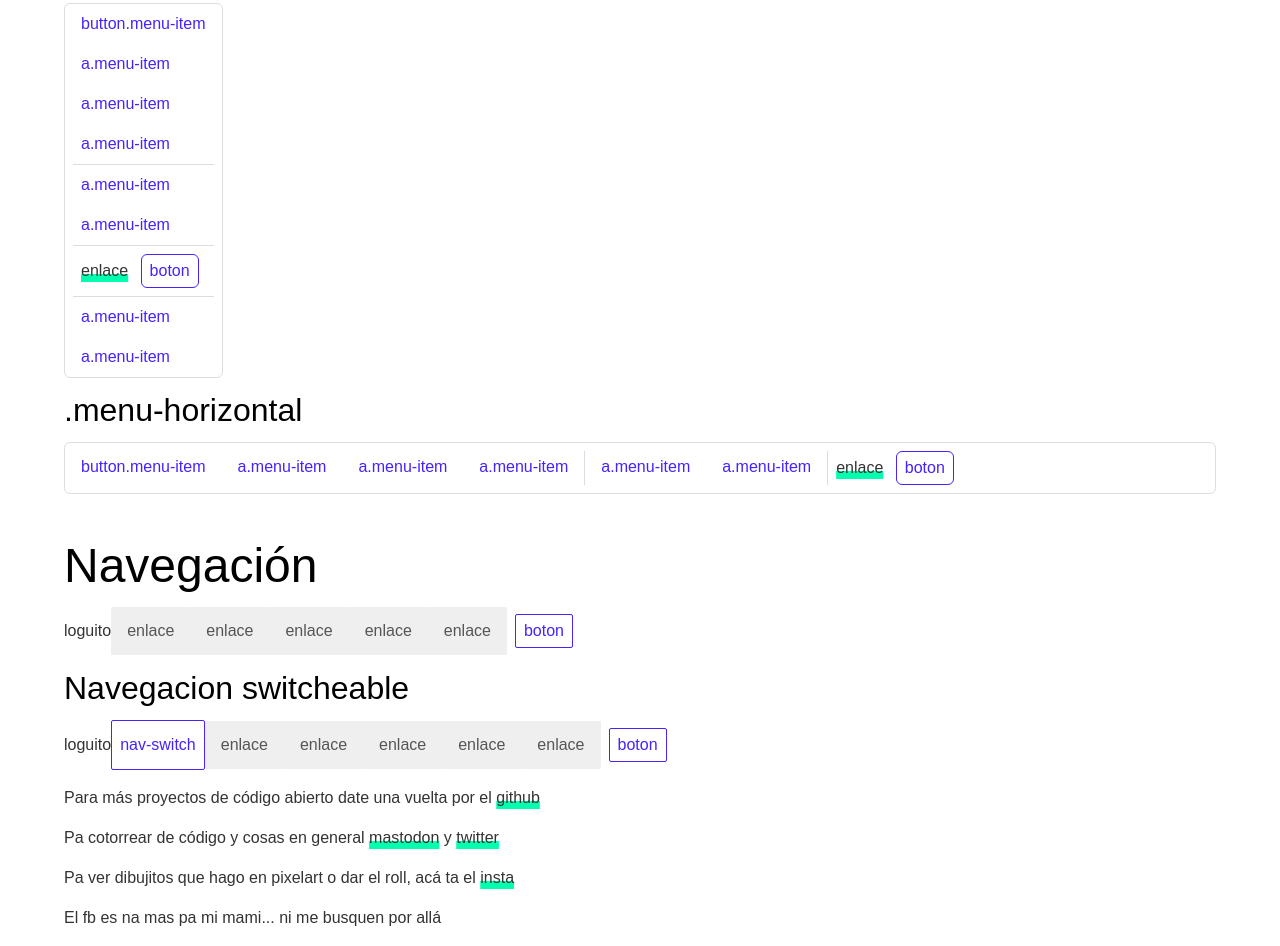
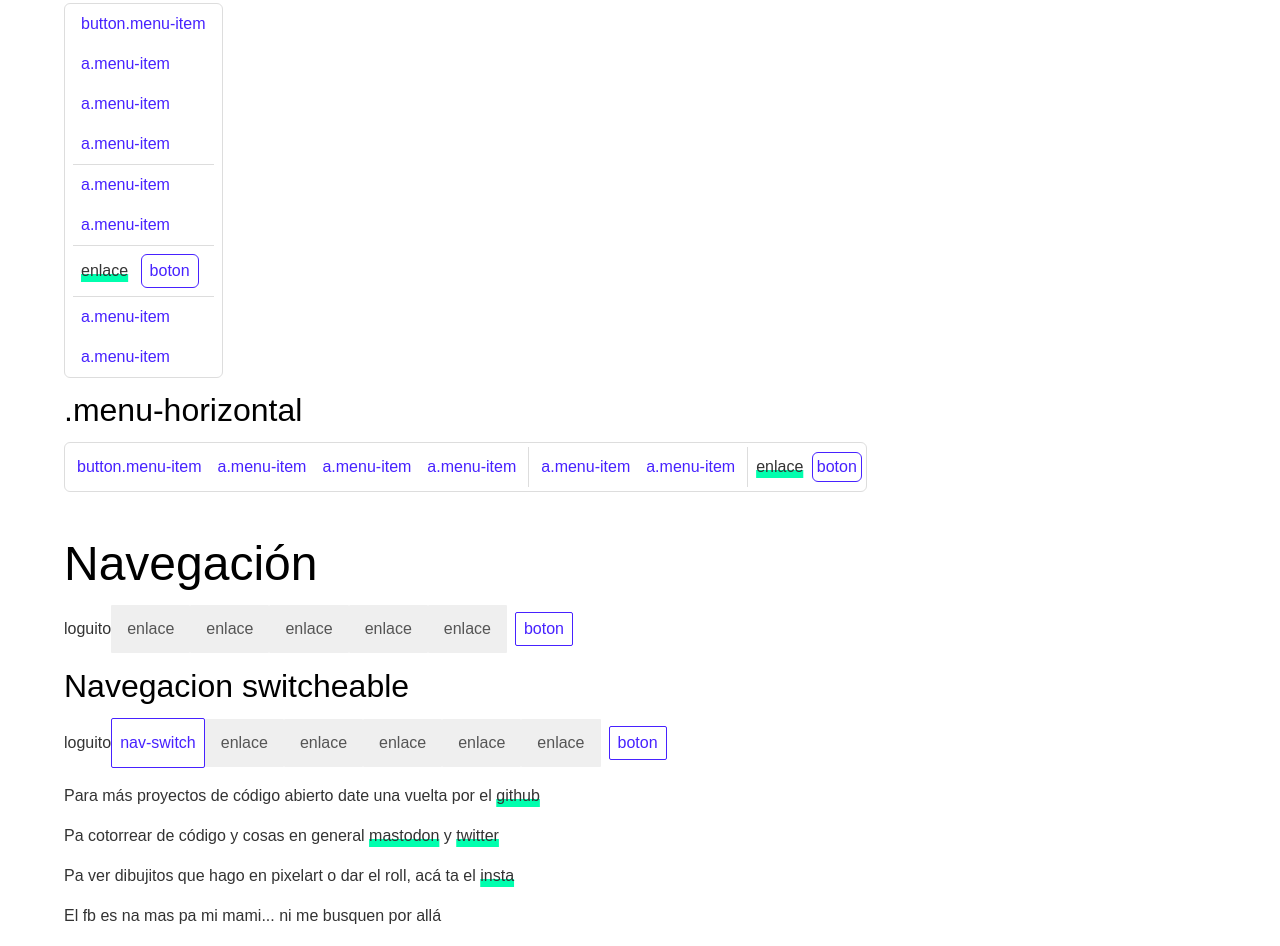
Before and after one commit to flkt/_guanabana__style, a website: page docs/index.html in a window 1280 px wide. Shown: the part 6074-7020 px from the top of the page. Drawn offline with nearby package versions, Linux system fonts and the light colour scheme; files that its build step writes are made by us from their sources; some icons are missing.

Commit message:
acomodando los estilos para maximo ancho y espaciado

```diff
--- a/src/componente/menu.scss
+++ b/src/componente/menu.scss
@@ -63,21 +63,29 @@ menu {
     }
 
     &.menu-horizontal {
-        display: flex;
-        padding: $espaciado 0;
+        display: inline-flex;
+        align-items: center;
+        padding: calc($espaciado*.5);
+        overflow-x: auto;
+        max-width: 100%;
+
         li:first-child .menu-item, li:last-child .menu-item {
             border-radius: map.get(var.$menu, 'border-radius');
         }
         a, button {
             margin: 0;
+            padding: calc($espaciado*.25) calc($espaciado*.5);
         }
+
         .menu-item {
             border-radius: map.get(var.$menu, 'border-radius');
-            padding: calc($espaciado*.5) $espaciado;
-            margin: 0 $espaciado;
+            padding: $espaciado;
+            margin: 0;
         }
         .menu-separador {
             border-width: 0 map.get(var.$menu, 'border-width') 0 0;
+            margin-right: calc($espaciado*.5);
+            padding-right: calc($espaciado*.5);
         }
     }
 }
```
